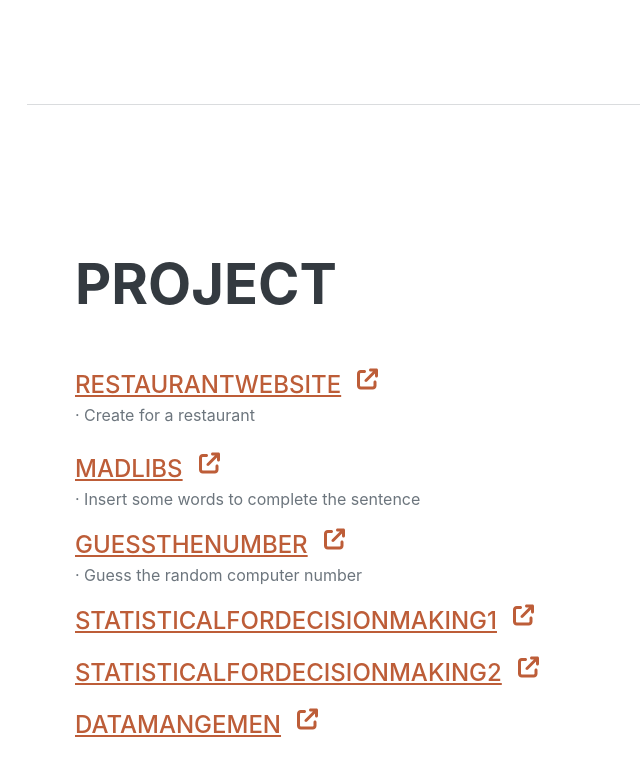
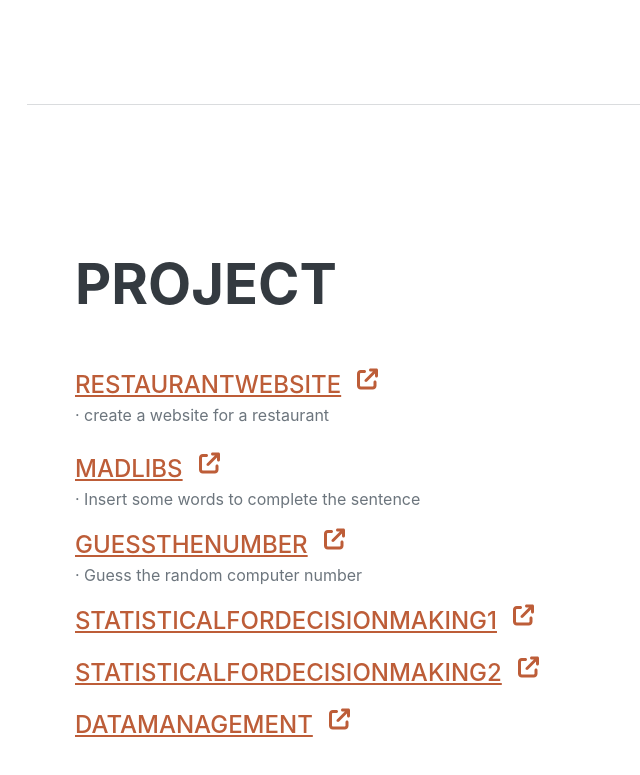
Before and after one commit to kristoprasetya/portfolio, a plain HTML site: page index.html in a window 1280 px wide. Shown: the part 2298-3073 px from the top of the page, without its empty margins (245-885 px from the left). Drawn offline with nearby package versions, Linux system fonts and the light colour scheme; a web font is replaced by a local one.

Commit message:
revisi 1

```diff
--- a/index.html
+++ b/index.html
@@ -102,7 +102,7 @@
                             <div>Data Analyst</div> -->
                             <!-- <p>GPA: 3.23</p> -->
                         </div>
-                        <div class="flex-shrink-0"><span class="text-primary">January 2020 - present</span></div>
+                        <div class="flex-shrink-0"><span class="text-primary">January 2020 </span></div>
                     </div>
                 </div>
             </section>
@@ -172,7 +172,7 @@
                     <h2 class="mb-5">Project</h2>
                     <div class="mb-4 ">
                         <a class="subheading d-flex " href="https://github.com/kristoprasetya/Restaurantwebsite" target="_blank"> <p class="pe-3">restaurantwebsite </p><i class="fa fa-external-link"></i></a>
-                        <p class=""> · Create for a restaurant</p>
+                        <p class=""> · create a website for a restaurant</p>
                     </div>
                     <div class="mb-3">
                         <a class="subheading d-flex mb- " href="https://github.com/kristoprasetya/Madlibs" target="_blank"> <p class="pe-3">madlibs</p><i class="fa fa-external-link"></i></a>
@@ -191,7 +191,7 @@
                         <!-- <p>apa wae</p> -->
                     </div>
                     <div class="mb-3">
-                        <a class="subheading d-flex mb- " href="https://github.com/kristoprasetya/DataManagement" target="_blank"> <p class="pe-3">datamangemen</p><i class="fa fa-external-link"></i></a>
+                        <a class="subheading d-flex mb- " href="https://github.com/kristoprasetya/DataManagement" target="_blank"> <p class="pe-3">datamanagement</p><i class="fa fa-external-link"></i></a>
                         <!-- <p>apa wae</p> -->
                     </div>
 
```
Also changed, not shown: 1 other file.
